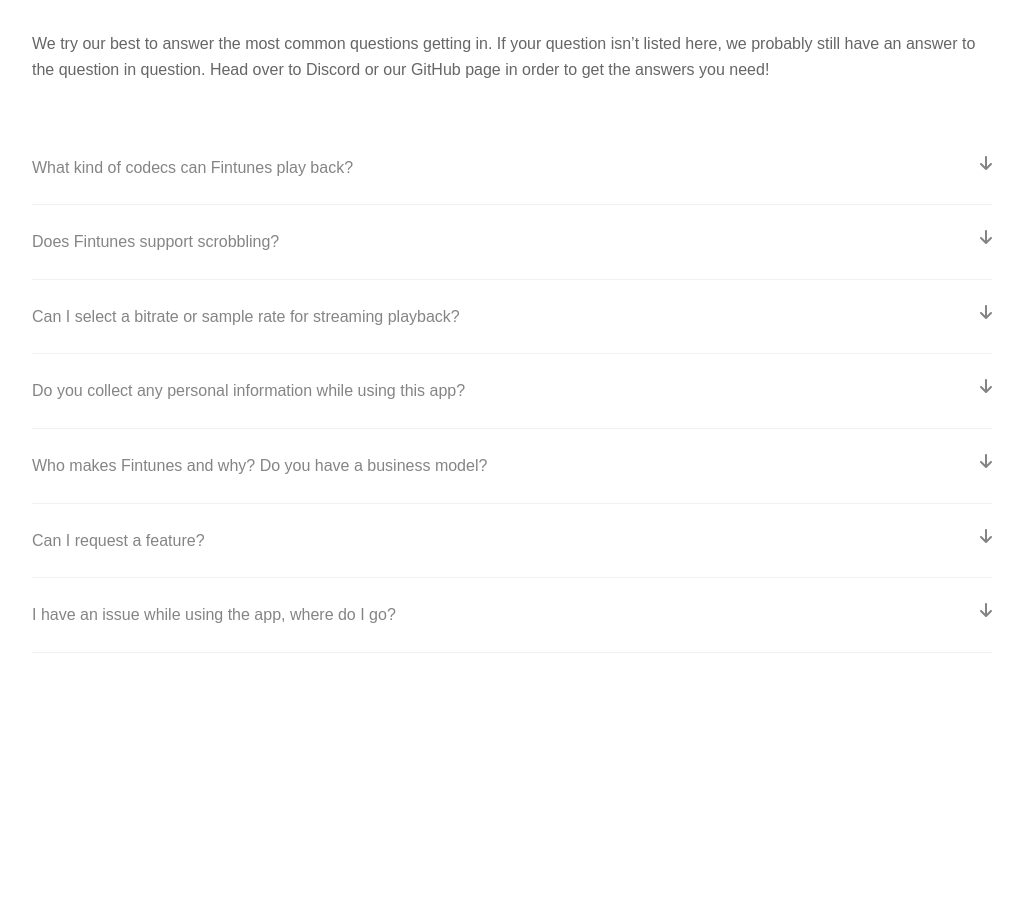
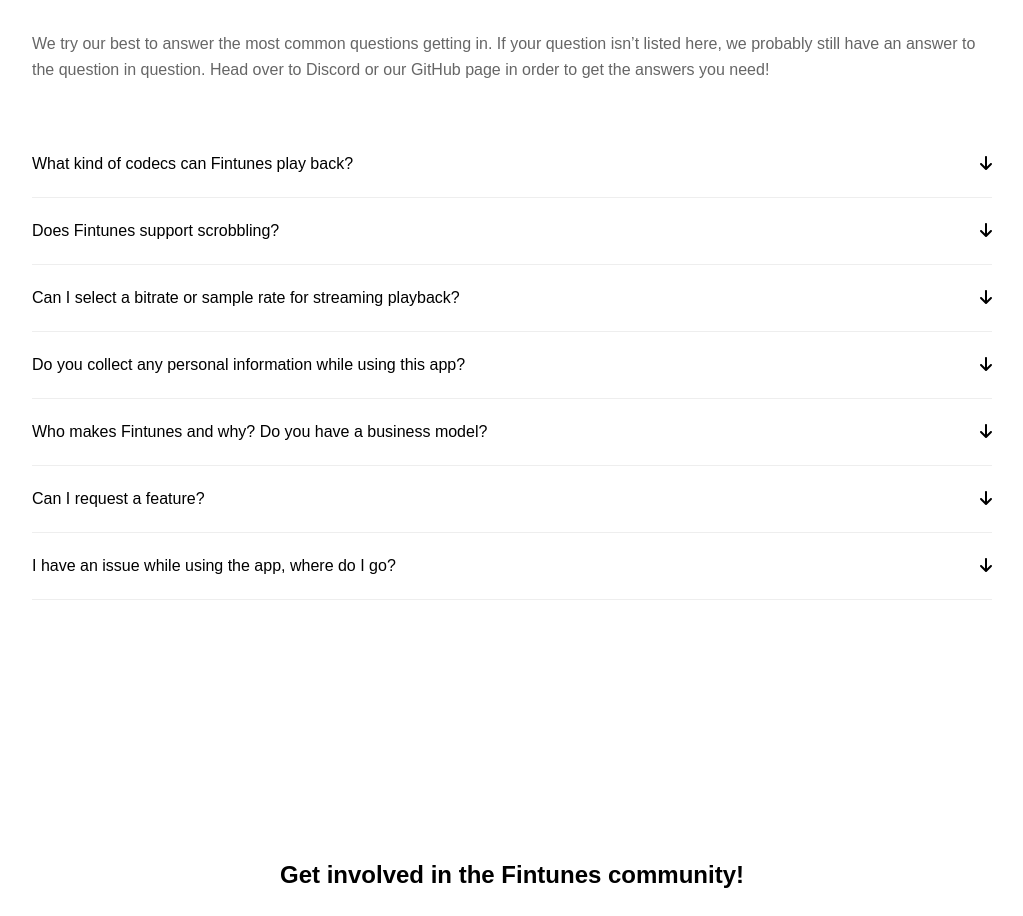
Before and after one commit to leinelissen/fintunes-website, a Next.js app: page / in a window 1280 px wide. Shown: the part 2520-3436 px from the top of the page, without its empty margins (128-1151 px from the left). Built offline with nearby package versions, Linux system fonts and the light colour scheme.

Commit message:
feat: answer all questions

```diff
--- a/package.json
+++ b/package.json
@@ -14,6 +14,7 @@
     "@fortawesome/free-brands-svg-icons": "^6.4.0",
     "@fortawesome/free-solid-svg-icons": "^6.4.0",
     "@fortawesome/react-fontawesome": "^0.2.0",
+    "@headlessui/react": "^1.7.13",
     "@types/node": "18.15.11",
     "@types/react": "18.0.34",
     "@types/react-dom": "18.0.11",
--- a/src/components/Answer.tsx
+++ b/src/components/Answer.tsx
@@ -1,9 +1,10 @@
 import { faArrowDown } from '@fortawesome/free-solid-svg-icons';
 import { FontAwesomeIcon } from '@fortawesome/react-fontawesome';
 import { PropsWithChildren } from 'react';
-import styled from 'styled-components';
+import { Disclosure, Transition } from '@headlessui/react';
+import styled, { css } from 'styled-components';
 
-const Container = styled.details`
+const Container = styled.div<{ open?: boolean }>`
     border-bottom: 1px solid #eee;
     padding: 24px 0;
     opacity: 0.8;
@@ -14,29 +15,42 @@
     }
 
     .icon {
-        transition: transform 0.1s ease;
+        transition: transform 0.2s ease;
     }
 
-    summary {
+    ${({ open }) => open && css`
+        opacity: 1;
+    `}
+`;
+
+const Question = styled(Disclosure.Button)`
     display: flex;
     justify-content: space-between;
     transition: color 0.2s ease;
+    width: 100%;
+    font-size: inherit;
+    border: 0;
+    background-color: transparent;
+    margin: 0;
+    padding: 0;
+    cursor: pointer;
+`;
 
-        &::-webkit-details-marker {
-            display:none;
-        }
+const Panel = styled(Disclosure.Panel)`
+    padding-top: 16px;
+`;
+
+const Animated = styled(Transition)`
+    transition: transform 0.2s ease, opacity 0.2s ease;
+
+    &.enterFrom, &.leaveTo {
+        transform: translateY(-30%) scaleY(0.7);
+        opacity: 0;
     }
 
-    &[open] {
+    &.leaveFrom, &.enterTo {
+        transform: translateY(0%) scaleY(1);
         opacity: 1;
-
-        summary {
-            color: black;
-        }
-
-        .icon {
-            transform: rotate(180deg);
-        }
     }
 `;
 
@@ -46,12 +60,26 @@
 
 export default function Answer({ question, children }: AnswerProps) {
     return (
-        <Container>
-            <summary>
+        <Disclosure>
+            {({ open }) => (
+                <Container open>
+                    <Question>
                         <span>{question}</span>
-                <FontAwesomeIcon className="icon" icon={faArrowDown} />
-            </summary>
+                        <FontAwesomeIcon className="icon" icon={faArrowDown} rotation={open ? 180 : undefined} />
+                    </Question>
+                    <Animated
+                        enterFrom="enterFrom"
+                        enterTo="enterTo"
+                        leaveFrom="leaveFrom"
+                        leaveTo="leaveTo"
+
+                    >
+                        <Panel>
                             {children}
+                        </Panel>
+                    </Animated>
                 </Container>
+            )}
+        </Disclosure>
     );
 }
--- a/src/pages/index.tsx
+++ b/src/pages/index.tsx
@@ -126,25 +126,25 @@
                         <p>We try our best to answer the most common questions getting in. If your question isn’t listed here, we probably still have an answer to the question in question. Head over to Discord or our GitHub page in order to get the answers you need!</p>
                         <div>
                             <Answer question="What kind of codecs can Fintunes play back?">
-                                <p>All of them?</p>
+                                <p>Fintunes is dependent on the OS for playback support. We can playback MP3, AAC, M4A, M4B and FLAC on both OSes. Additionally, ALAC is supported on iOS. Any other format is transcoded on the fly to AAC using Jellyfin.</p>
                             </Answer>
                             <Answer question="Does Fintunes support scrobbling?">
-                                <p>All of them?</p>
+                                <p>Fintunes does not yet support scrobbling, but the feature has been requested and is actively being looked at. Track <a href="https://github.com/leinelissen/jellyfin-audio-player/issues/62" target="_blank">this issue</a> to stay up-to-date on developments.</p>
                             </Answer>
                             <Answer question="Can I select a bitrate or sample rate for streaming playback?">
-                                <p>All of them?</p>
+                                <p>Jellyfin currently does not transfer any bitrate information to ffmpeg, restricting us from selecting either a bitrate or sample rate. Any future work is being tracked in <a href="https://github.com/leinelissen/jellyfin-audio-player/issues/118" target="_blank">this issue</a>.</p>
                             </Answer>
                             <Answer question="Do you collect any personal information while using this app?">
-                                <p>All of them?</p>
+                                <p>We try to respect your right to privacy as much as we can. By default, Fintunes will not collect no data whatsoever on your usage. To make debugging the application a little bit easier, you will be asked when first setting up the app if you want to share analytics information with us. If you have enabled this option, whenever an error occurs or the app crashes, information about the error will be sent to our own server in the EU.</p>
                             </Answer>
                             <Answer question="Who makes Fintunes and why? Do you have a business model?">
-                                <p>All of them?</p>
+                                <p>Fintunes is built by one Dutch guy called Lei. And I built it because I can! Fintunes is our way of giving back to the amazing open-source community. The core app will remain open-source in the future, and if you don&apos;t like where the app is headed, you can always fork it!</p>
                             </Answer>
                             <Answer question="Can I request a feature?">
-                                <p>All of them?</p>
+                                <p>Of course you can! Currently, work and updates on the app are tracked on GitHub. If you want to request something, first check whether an issue for this featue already exists on the <a href="https://github.com/leinelissen/jellyfin-audio-player/issues" target="blank">issues page</a>. If it doesn&apos;t, feel free to <a href="https://github.com/leinelissen/jellyfin-audio-player/issues/new" target="_blank">create a new issue</a>.</p>
                             </Answer>
                             <Answer question="I have an issue while using the app, where do I go?">
-                                <p>All of them?</p>
+                                <p>Any help with making the app better and more stable is deeply appreciated. We track any issues on our <a href="https://github.com/leinelissen/jellyfin-audio-player/issues" target="blank">GitHub issues page</a>. If you want to report something, first check whether an issue for this featue already exists. If it doesn&apos;t, feel free to <a href="https://github.com/leinelissen/jellyfin-audio-player/issues/new" target="_blank">create a new issue</a>. All details you can offer (such as when it happened, phone OS, Jellyfin server version, screenshots), make it much easier for us to resolve your issue, so feel free to share!</p>
                             </Answer>
                         </div>
                     </VerticalSpacing>
```
Also changed, not shown: 1 other file (tests, documents, lock files or other folders). Lines whose indentation alone changed are shown as unchanged.
